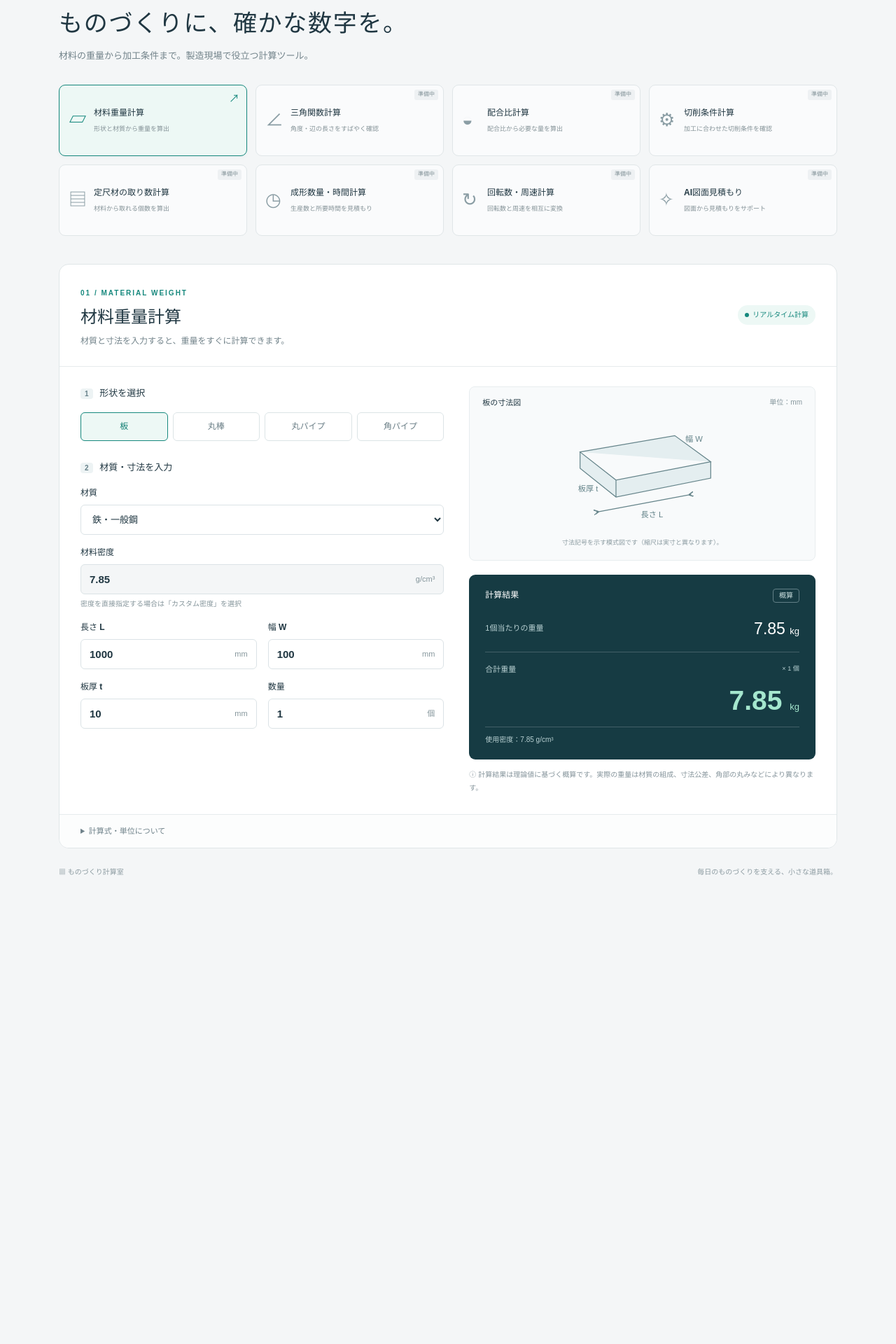
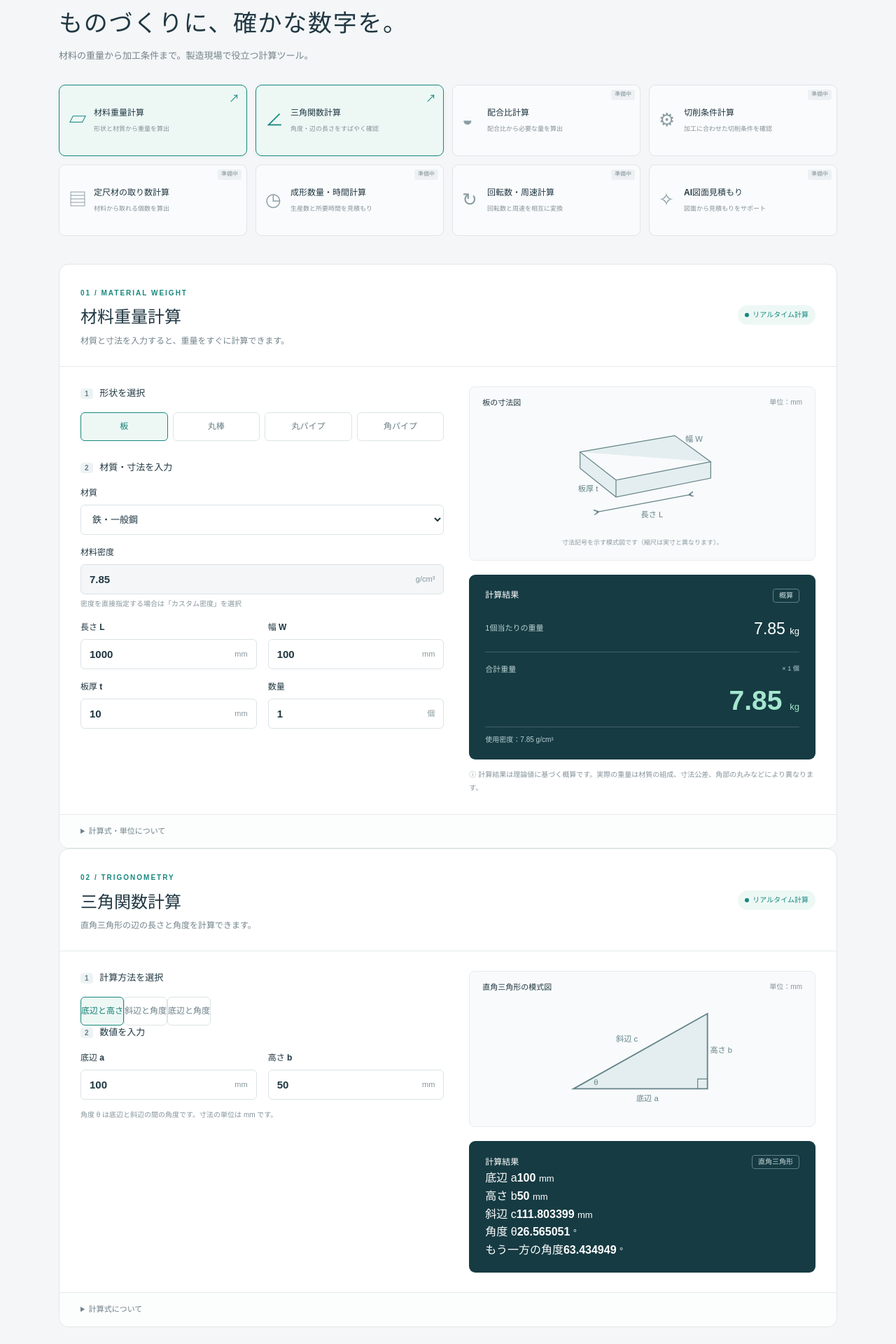
Before and after one commit to takakazu37564s-lab/manufacturing-tools, a React (Vite) app: page / in a window 1280 px wide. Shown: the part 160-2080 px from the top of the page at 70% size. Before the commit the page ends 1444 px from the top, so only its background shows below. Built offline with nearby package versions, Linux system fonts and the light colour scheme.

Commit message:
Connect trigonometry calculator to existing dashboard

```diff
--- a/src/main.tsx
+++ b/src/main.tsx
@@ -1,6 +1,7 @@
 import React, { useState } from 'react';
 import { createRoot } from 'react-dom/client';
 import { calculateWeight, materials, shapeNames, type Shape, type WeightInput } from './weight';
+import { calculateTriangle, type TriangleInput } from './trigonometry';
 import './style.css';
 const tools = [ ['▱', '材料重量計算', '形状と材質から重量を算出'], ['∠', '三角関数計算', '角度・辺の長さをすばやく確認'], ['◒', '配合比計算', '配合比から必要な量を算出'], ['⚙', '切削条件計算', '加工に合わせた切削条件を確認'], ['▤', '定尺材の取り数計算', '材料から取れる個数を算出'], ['◷', '成形数量・時間計算', '生産数と所要時間を見積もり'], ['↻', '回転数・周速計算', '回転数と周速を相互に変換'], ['✧', 'AI図面見積もり', '図面から見積もりをサポート'] ];
 const fields = { length: '長さ L', width: '幅 W', height: '高さ H', diameter: '外径 D', thickness: '肉厚 t' };
@@ -10,6 +11,20 @@ function Diagram({ shape }: { shape: Shape }) {
     {shape === 'plate' ? <g><path d="M65 65 L210 40 L265 80 L120 108 Z M65 65 V90 L120 134 L265 105 V80 M120 108 V134"/><text x="62" y="125">板厚 t</text><text x="226" y="49">幅 W</text></g> : shape === 'squarePipe' ? <g><path d="M80 60 L180 40 L245 75 L145 100 Z M80 60 V120 L145 150 L245 125 V75 M145 100 V150"/><path d="M155 105 L234 85 V117 L155 136 Z"/><text x="252" y="111">H</text><text x="189" y="151">W</text><text x="105" y="112">t</text></g> : <g><path d="M80 65 L225 40 M80 125 L225 100"/><ellipse cx="80" cy="95" rx="25" ry="30"/><path d="M225 40 A25 30 0 0 1 225 100"/>{shape === 'roundPipe' && <ellipse cx="80" cy="95" rx="16" ry="21"/>}<path d="M43 65 V125" markerStart="url(#arrow)" markerEnd="url(#arrow)"/><text x="19" y="100">D</text>{shape === 'roundPipe' && <text x="109" y="98">t</text>}</g>}
     <path d="M90 157 L235 130" markerStart="url(#arrow)" markerEnd="url(#arrow)"/><text x="158" y="165">長さ L</text>
   </svg>;
+}
+function TriangleCalculator() {
+  const [mode, setMode] = useState<TriangleInput['mode']>('legs');
+  const [values, setValues] = useState({ base: '100', height: '50', hypotenuse: '100', angle: '30' });
+  const change = (key: keyof typeof values, value: string) => setValues(old => ({ ...old, [key]: value }));
+  const numeric = (key: keyof typeof values) => values[key].trim() === '' ? NaN : Number(values[key]);
+  const result = calculateTriangle({ mode, base: numeric('base'), height: numeric('height'), hypotenuse: numeric('hypotenuse'), angle: numeric('angle') });
+  const format = (n: number) => n.toLocaleString('ja-JP', { maximumFractionDigits: 6 });
+  const field = (key: keyof typeof values, label: string, unit: string) => <label key={key}>{label}<div className="input-unit"><input type="number" step="any" value={values[key]} onChange={e => change(key, e.target.value)}/><span>{unit}</span></div></label>;
+  return <section className="calculator triangle-calculator" id="trigonometry"><div className="section-heading"><div><span className="eyebrow">02 / TRIGONOMETRY</span><h2>三角関数計算</h2><p>直角三角形の辺の長さと角度を計算できます。</p></div><span className="live"><i/> リアルタイム計算</span></div>
+    <div className="workspace"><div className="form"><h3><span>1</span> 計算方法を選択</h3><div className="triangle-modes">{([['legs','底辺と高さ'],['hypotenuseAngle','斜辺と角度'],['baseAngle','底辺と角度']] as const).map(([value,label]) => <button key={value} aria-pressed={mode===value} onClick={()=>setMode(value)}>{label}</button>)}</div><h3><span>2</span> 数値を入力</h3><div className="inputs">{mode==='legs' ? <>{field('base','底辺 a','mm')}{field('height','高さ b','mm')}</> : mode==='hypotenuseAngle' ? <>{field('hypotenuse','斜辺 c','mm')}{field('angle','角度 θ','°')}</> : <>{field('base','底辺 a','mm')}{field('angle','角度 θ','°')}</>}</div><p className="notice">角度 θ は底辺と斜辺の間の角度です。寸法の単位は mm です。</p></div>
+    <aside><div className="diagram triangle-diagram"><div className="diagram-title">直角三角形の模式図 <span>単位：mm</span></div><svg viewBox="0 0 320 180" role="img" aria-label="底辺a、高さb、斜辺c、底辺と斜辺の間の角度θ"><path d="M55 145 L260 145 L260 30 Z" fill="#e4eef0" stroke="#65848a" strokeWidth="2"/><path d="M245 145 L245 130 L260 130" fill="none" stroke="#65848a"/><text x="151" y="164">底辺 a</text><text x="264" y="90">高さ b</text><text x="120" y="73">斜辺 c</text><text x="86" y="139">θ</text></svg></div>
+    <div className="result" aria-live="polite"><div className="result-heading">計算結果<span>直角三角形</span></div>{result.ok ? <div className="triangle-results">{([['底辺 a',result.base,'mm'],['高さ b',result.height,'mm'],['斜辺 c',result.hypotenuse,'mm'],['角度 θ',result.angle,'°'],['もう一方の角度',result.otherAngle,'°']] as const).map(([label,value,unit])=><div key={label}><span>{label}</span><strong>{format(value)} <small>{unit}</small></strong></div>)}</div> : <div className="errors" role="alert">{result.error}</div>}</div></aside></div>
+    <details><summary>計算式について</summary><p>斜辺 c＝√(a²＋b²)、角度 θ＝atan2(b, a)×180/π。斜辺と角度からは a＝c×cosθ、b＝c×sinθ。底辺と角度からは b＝a×tanθ、c＝a÷cosθ。</p></details></section>;
 }
 function App() {
   const [shape, setShape] = useState<Shape>('plate');
@@ -22,7 +37,7 @@ function App() {
   const format = (n: number) => n < 0.0001 ? n.toExponential(3) : n.toLocaleString('ja-JP', { maximumFractionDigits: 4 });
   return <><header><div className="brand"><span className="logo">▦</span><span>ものづくり計算室<small>MANUFACTURING TOOLS</small></span></div><span className="header-note">現場の計算を、もっと手軽に。</span></header>
   <main><section className="intro"><span className="eyebrow">TOOLS FOR YOUR WORKSHOP</span><h1>ものづくりに、<br className="mobile"/>確かな数字を。</h1><p>材料の重量から加工条件まで。製造現場で役立つ計算ツール。</p></section>
-  <nav className="tool-grid" aria-label="計算ツール一覧">{tools.map(([icon, title, desc], i) => i === 0 ? <a className="tool active" href="#calculator" key={title}><span className="tool-icon">{icon}</span><span><b>{title}</b><small>{desc}</small></span><span className="chevron">↗</span></a> : <div className="tool upcoming" key={title}><span className="tool-icon">{icon}</span><span><b>{title}</b><small>{desc}</small></span><span className="badge">準備中</span></div>)}</nav>
+  <nav className="tool-grid" aria-label="計算ツール一覧">{tools.map(([icon, title, desc], i) => i < 2 ? <a className="tool active" href={i === 0 ? '#calculator' : '#trigonometry'} key={title}><span className="tool-icon">{icon}</span><span><b>{title}</b><small>{desc}</small></span><span className="chevron">↗</span></a> : <div className="tool upcoming" key={title}><span className="tool-icon">{icon}</span><span><b>{title}</b><small>{desc}</small></span><span className="badge">準備中</span></div>)}</nav>
   <section className="calculator" id="calculator"><div className="section-heading"><div><span className="eyebrow">01 / MATERIAL WEIGHT</span><h2>材料重量計算</h2><p>材質と寸法を入力すると、重量をすぐに計算できます。</p></div><span className="live"><i/> リアルタイム計算</span></div>
   <div className="workspace"><div className="form"><h3><span>1</span> 形状を選択</h3><div className="shape-tabs" role="group" aria-label="材料形状">{(Object.keys(shapeNames) as Shape[]).map(s => <button key={s} aria-pressed={shape === s} onClick={() => setShape(s)}>{shapeNames[s]}</button>)}</div>
   <h3><span>2</span> 材質・寸法を入力</h3><div className="inputs"><label className="full">材質<select value={material} onChange={e => { setMaterial(e.target.value); if(e.target.value !== 'custom') set('density', String(materials[Number(e.target.value)].density)); }}>{materials.map((m,i) => <option key={m.name} value={i}>{m.name}</option>)}<option value="custom">カスタム密度</option></select></label>
@@ -33,6 +48,7 @@ function App() {
   <div className="result" aria-live="polite" aria-atomic="true"><div className="result-heading">計算結果<span>概算</span></div>{result.ok ? <><div className="unit-result"><span>1個当たりの重量</span><b>{format(result.unit)} <small>kg</small></b></div><div className="total-result"><span>合計重量 <small>× {values.quantity} 個</small></span><strong>{format(result.total)} <small>kg</small></strong></div></> : <div className="errors" role="alert"><b>入力内容を確認してください</b><ul>{result.errors.map(error => <li key={error}>{error}</li>)}</ul></div>}<div className="density-note">使用密度：{Number.isFinite(input.density) ? values.density : '—'} g/cm³</div></div>
   <p className="notice">ⓘ 計算結果は理論値に基づく概算です。実際の重量は材質の組成、寸法公差、角部の丸みなどにより異なります。</p></aside></div>
   <details><summary>計算式・単位について</summary><p>重量（kg）＝断面積（mm²）×長さ（mm）×密度（g/cm³）÷1,000,000。合計重量＝1個当たりの重量×数量。</p><p>板：W×t ／ 丸棒：πD²÷4 ／ 丸パイプ：π［D²−(D−2t)²］÷4 ／ 角パイプ：W×H−(W−2t)(H−2t)。角パイプの角部は直角として計算します。</p></details></section>
+  <TriangleCalculator/>
   <footer><span>▦ ものづくり計算室</span><span>毎日のものづくりを支える、小さな道具箱。</span></footer></main></>;
 }
 createRoot(document.getElementById('root')!).render(<React.StrictMode><App/></React.StrictMode>);
```
